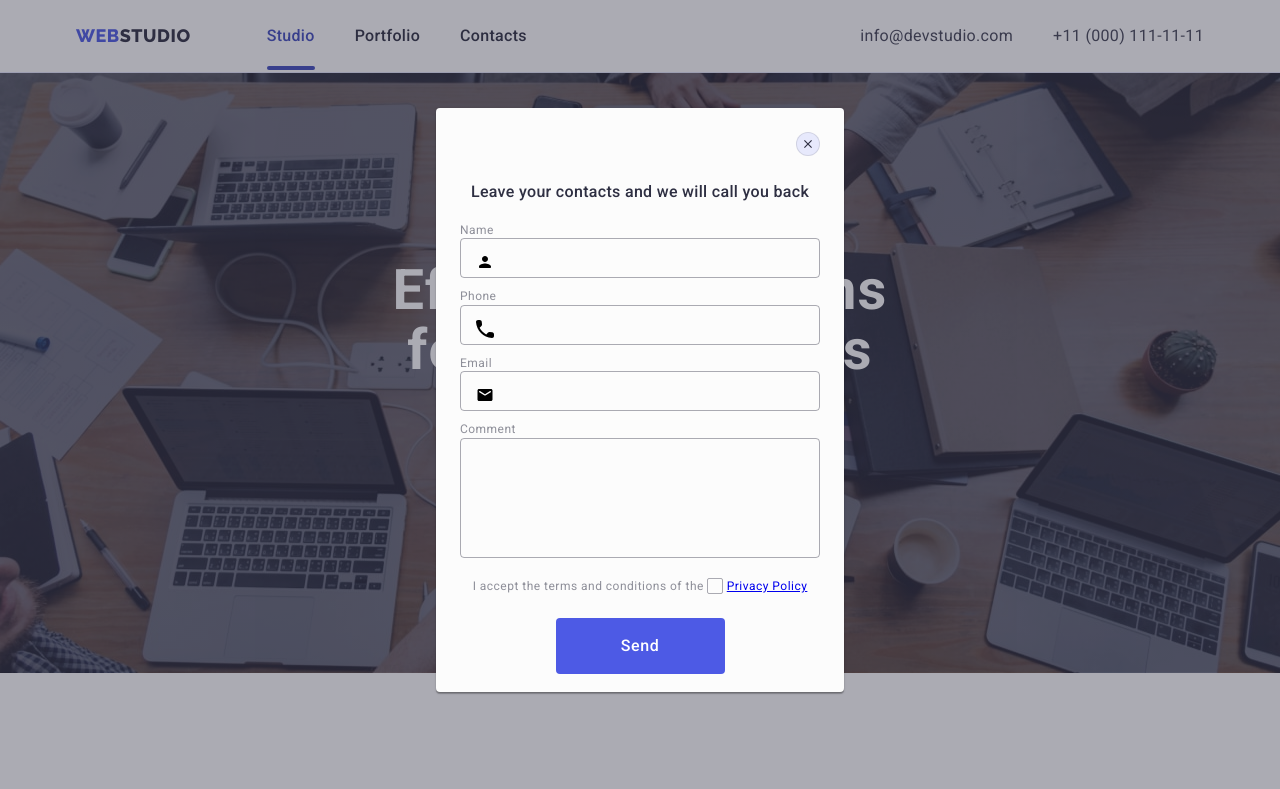
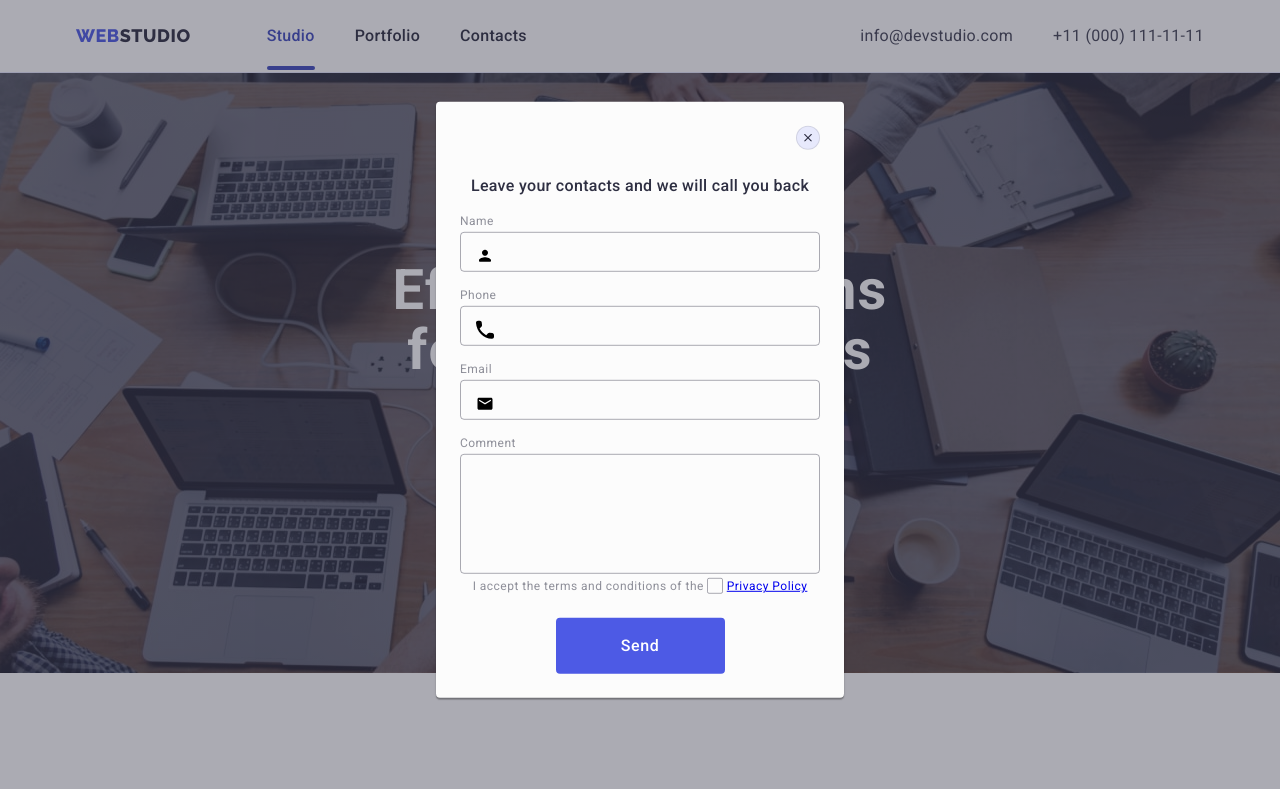
Before and after one commit to Denprot/goit-markup-hw-05, a plain HTML site: page index.html in a window 1280 px wide. Both pictures are taken after a click on the button "Order Service". Shown: the top 789 px of the page. Drawn offline with nearby package versions, Linux system fonts and the light colour scheme.

Commit message:
pl againe

```diff
--- a/css/styles.css
+++ b/css/styles.css
@@ -823,21 +823,19 @@ button {
     margin-bottom: 16px;
 }
 
-.order-form {
-    width: 360px;
-    height: 336px;
-    margin: 0 auto;
+.order-form-list {
     margin-bottom: 8px;
 }
 
 .label-box {
+    display: block;
     width: 34px;
     height: 14px;
     color: var(--lightslate, #8E8F99);
     font-size: 12px;
     font-style: normal;
     font-weight: 400;
-    line-height: 1.17px;
+    line-height: 1.17;
     letter-spacing: 0.04em;
     margin-bottom: 4px;
 }
--- a/index.html
+++ b/index.html
@@ -506,8 +506,8 @@
                           </svg>
                        </div>
                    </div>
-                   <div class="Comment-box">
-                    <label class="label-comment-box label-box" for="user-comment">Comment</label>
+                   <div class="comment-box">
+                    <label class="label-box" for="user-comment">Comment</label>
                      <textarea class="comment-form-text"
                       name="user-comment"
                       id="user-comment"
@@ -515,7 +515,6 @@
                       placeholder="Text input">
                     </textarea>
                 </div>
-
                 <div class="checkbox">
                   <input class="checkbox-agreement  visually-hidden"
                      id="user-privacy"
```
